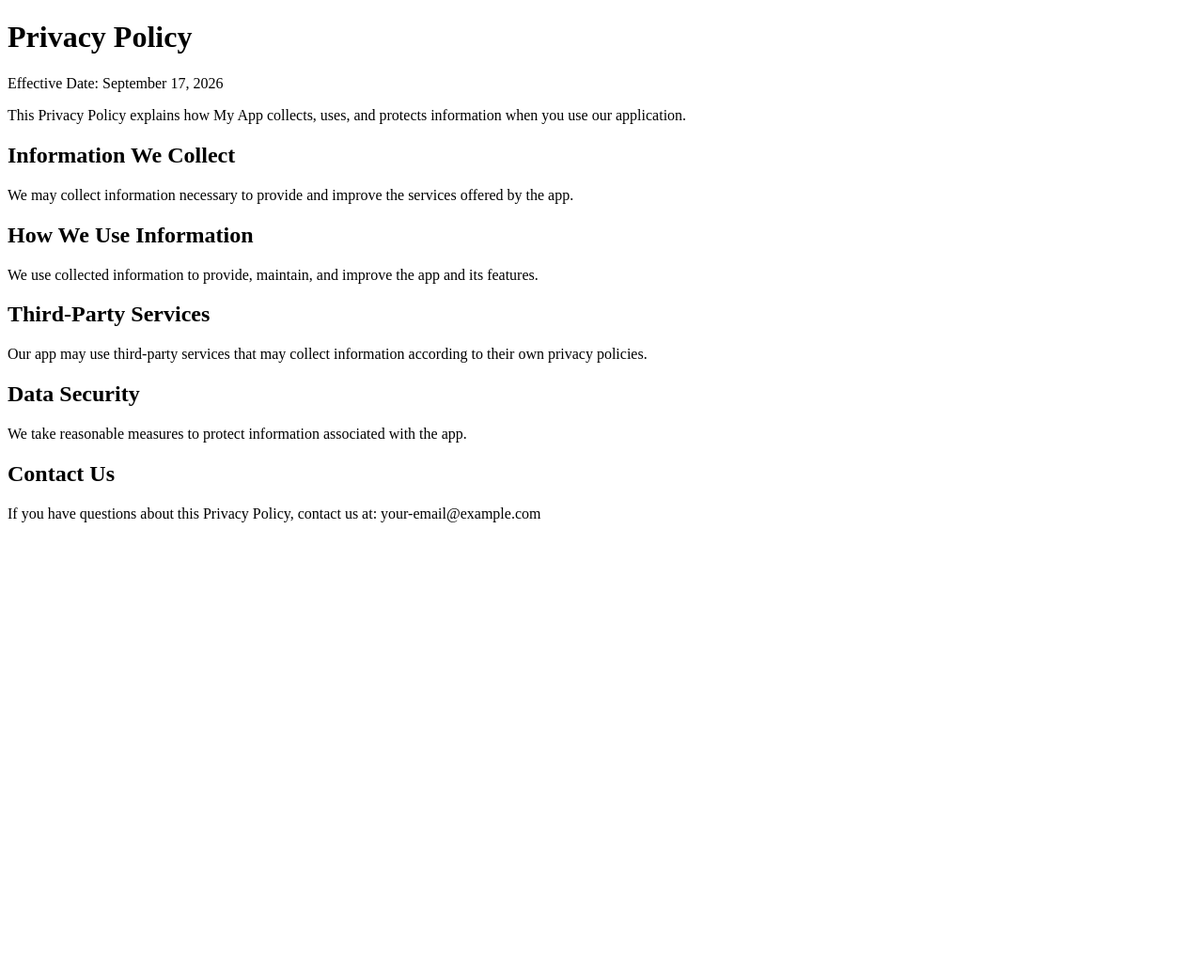
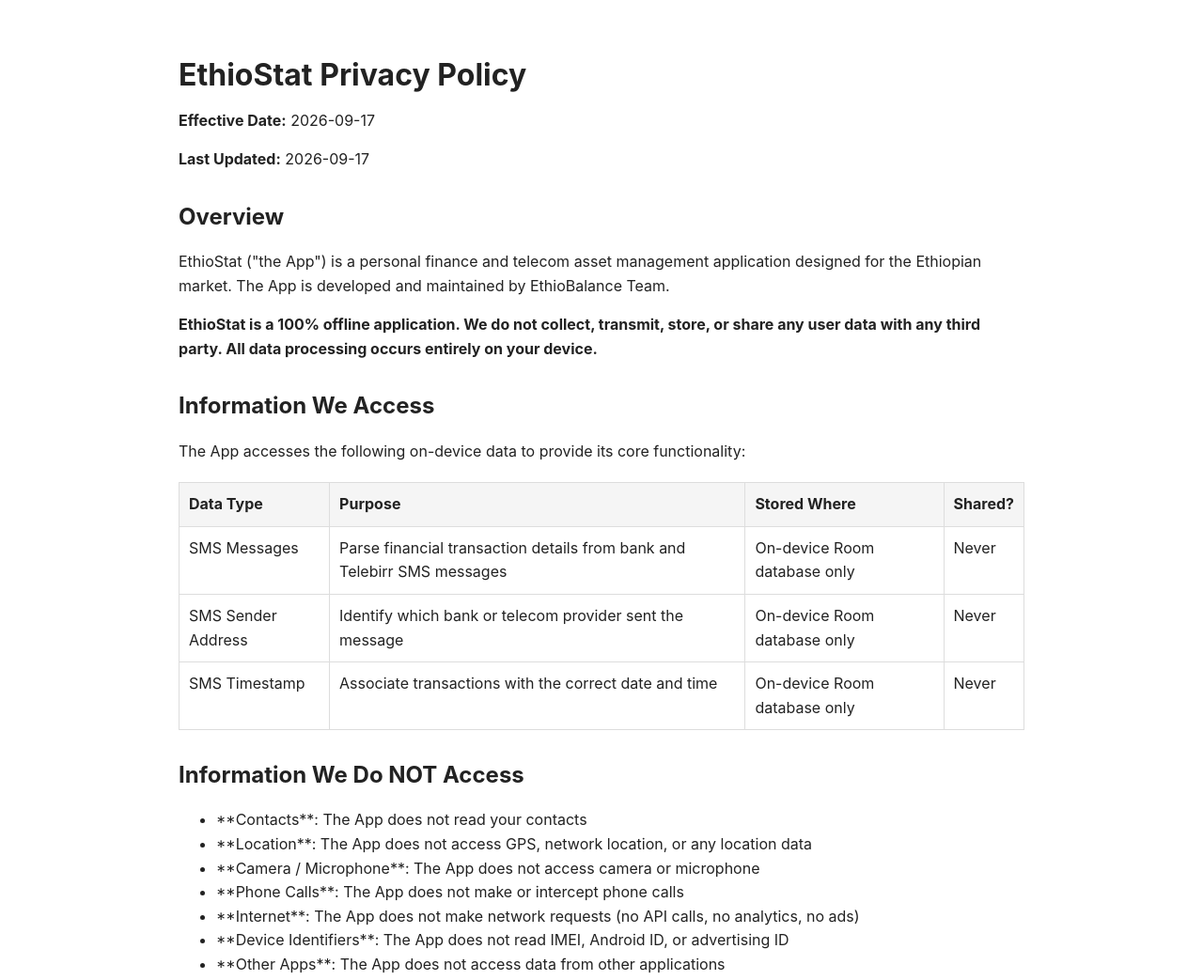
Before and after one commit to kukush/EthioStat-Privacy, a plain HTML site: page index.html in a window 1280 px wide. Shown: the top 1043 px of the page at 94% size. Before the commit the page ends 800 px from the top, so only its background shows below. Drawn offline with Linux system fonts and the light colour scheme.

Commit message:
Update index.html

```diff
--- a/index.html
+++ b/index.html
@@ -1,48 +1,104 @@
 <!DOCTYPE html>
 <html lang="en">
 <head>
-    <meta charset="UTF-8">
-    <meta name="viewport" content="width=device-width, initial-scale=1.0">
-    <title>Privacy Policy - My App</title>
+  <meta charset="UTF-8">
+  <meta name="viewport" content="width=device-width, initial-scale=1.0">
+  <meta name="description" content="EthioStat Privacy Policy">
+  <title>EthioStat Privacy Policy</title>
+  <style>
+    :root {
+      color-scheme: light;
+    }
+    body {
+      font-family: -apple-system, BlinkMacSystemFont, "Segoe UI", Roboto, Arial, sans-serif;
+      line-height: 1.6;
+      max-width: 900px;
+      margin: 0 auto;
+      padding: 40px 20px;
+      color: #222;
+      background: #fff;
+    }
+    h1 {
+      line-height: 1.2;
+      margin-bottom: 8px;
+    }
+    h2 {
+      margin-top: 32px;
+      line-height: 1.3;
+    }
+    table {
+      width: 100%;
+      border-collapse: collapse;
+      margin: 20px 0;
+      display: block;
+      overflow-x: auto;
+    }
+    th, td {
+      border: 1px solid #ddd;
+      padding: 10px;
+      text-align: left;
+      vertical-align: top;
+    }
+    th {
+      background: #f5f5f5;
+    }
+    code {
+      background: #f3f3f3;
+      padding: 2px 5px;
+      border-radius: 4px;
+    }
+    pre {
+      background: #f5f5f5;
+      padding: 12px;
+      overflow-x: auto;
+      border-radius: 6px;
+    }
+    hr {
+      border: 0;
+      border-top: 1px solid #ddd;
+      margin: 36px 0;
+    }
+    a {
+      color: inherit;
+    }
+  </style>
 </head>
 <body>
-    <h1>Privacy Policy</h1>
-
-    <p>Effective Date: September 17, 2026</p>
-
-    <p>
-        This Privacy Policy explains how My App collects, uses,
-        and protects information when you use our application.
-    </p>
-
-    <h2>Information We Collect</h2>
-    <p>
-        We may collect information necessary to provide and improve
-        the services offered by the app.
-    </p>
-
-    <h2>How We Use Information</h2>
-    <p>
-        We use collected information to provide, maintain, and
-        improve the app and its features.
-    </p>
-
-    <h2>Third-Party Services</h2>
-    <p>
-        Our app may use third-party services that may collect
-        information according to their own privacy policies.
-    </p>
-
-    <h2>Data Security</h2>
-    <p>
-        We take reasonable measures to protect information associated
-        with the app.
-    </p>
-
-    <h2>Contact Us</h2>
-    <p>
-        If you have questions about this Privacy Policy, contact us at:
-        your-email@example.com
-    </p>
+<h1>EthioStat Privacy Policy</h1>
+<p><strong>Effective Date:</strong> 2026-09-17</p>
+<p><strong>Last Updated:</strong> 2026-09-17</p>
+<h2>Overview</h2>
+<p>EthioStat (&quot;the App&quot;) is a personal finance and telecom asset management application designed for the Ethiopian market. The App is developed and maintained by EthioBalance Team.</p>
+<p><strong>EthioStat is a 100% offline application. We do not collect, transmit, store, or share any user data with any third party. All data processing occurs entirely on your device.</strong></p>
+<h2>Information We Access</h2>
+<p>The App accesses the following on-device data to provide its core functionality:</p>
+<table><thead><tr><th>Data Type</th><th>Purpose</th><th>Stored Where</th><th>Shared?</th></tr></thead><tbody><tr><td>SMS Messages</td><td>Parse financial transaction details from bank and Telebirr SMS messages</td><td>On-device Room database only</td><td>Never</td></tr><tr><td>SMS Sender Address</td><td>Identify which bank or telecom provider sent the message</td><td>On-device Room database only</td><td>Never</td></tr><tr><td>SMS Timestamp</td><td>Associate transactions with the correct date and time</td><td>On-device Room database only</td><td>Never</td></tr></tbody></table>
+<h2>Information We Do NOT Access</h2>
+<ul><li>**Contacts**: The App does not read your contacts</li><li>**Location**: The App does not access GPS, network location, or any location data</li><li>**Camera / Microphone**: The App does not access camera or microphone</li><li>**Phone Calls**: The App does not make or intercept phone calls</li><li>**Internet**: The App does not make network requests (no API calls, no analytics, no ads)</li><li>**Device Identifiers**: The App does not read IMEI, Android ID, or advertising ID</li><li>**Other Apps**: The App does not access data from other applications</li></ul>
+<h2>Data Storage</h2>
+<p>All parsed transaction data, telecom asset information, and user preferences are stored <strong>exclusively in a local Room database</strong> on your device at:</p>
+<pre><code></code></pre>
+<p> /data/data/com.ethiobalance.app/databases/ethio_balance_db</p>
+<pre><code></code></pre>
+<p>This data is protected by Android&#x27;s application sandbox and is not accessible to other applications.</p>
+<h2>Data Sharing</h2>
+<p><strong>We do not share any data with any third party.</strong> Specifically:</p>
+<ul><li>No data is sent to our servers (we have no servers)</li><li>No data is sent to analytics services</li><li>No data is sent to advertising networks</li><li>No data is sent to data brokers</li><li>No data is embedded in crash reports (we have no crash reporting)</li></ul>
+<h2>Data Retention</h2>
+<p>All data remains on your device until:</p>
+<ul><li>You uninstall the App (all data is deleted by Android)</li><li>You clear the App&#x27;s data via Android Settings</li><li>You manually remove transaction sources in the App</li></ul>
+<h2>User Rights</h2>
+<p>You have the right to:</p>
+<ul><li>**Access**: View all your data within the App at any time</li><li>**Delete**: Remove any or all data by clearing App data or uninstalling</li><li>**Control**: Choose which bank/telecom sources the App monitors</li></ul>
+<h2>Children&#x27;s Privacy</h2>
+<p>EthioStat is not directed at children under the age of 13. The App does not knowingly collect information from children.</p>
+<h2>Permissions Explained</h2>
+<table><thead><tr><th>Permission</th><th>Why We Need It</th><th>What Happens Without It</th></tr></thead><tbody><tr><td>`READ_SMS`</td><td>Read existing SMS messages from banks/Telebirr to parse financial transactions</td><td>The App cannot scan your SMS inbox for past transactions</td></tr><tr><td>`RECEIVE_SMS`</td><td>Detect new incoming SMS in real time to automatically log transactions</td><td>New transactions won&#x27;t be detected until you manually open the app</td></tr><tr><td>`POST_NOTIFICATIONS`</td><td>Show a persistent notification for the background SMS monitoring service</td><td>Background SMS detection won&#x27;t work on Android 13+</td></tr></tbody></table>
+<h2>Changes to This Policy</h2>
+<p>We may update this Privacy Policy from time to time. Changes will be posted within the App and on our website. Continued use of the App after changes constitutes acceptance.</p>
+<h2>Contact</h2>
+<p>For questions about this Privacy Policy, contact:</p>
+<ul><li>**Email**: kelo.labs.dev@gmail.com</li><li>**Developer**: EthioBalance Team</li></ul>
+<hr>
 </body>
 </html>
```
